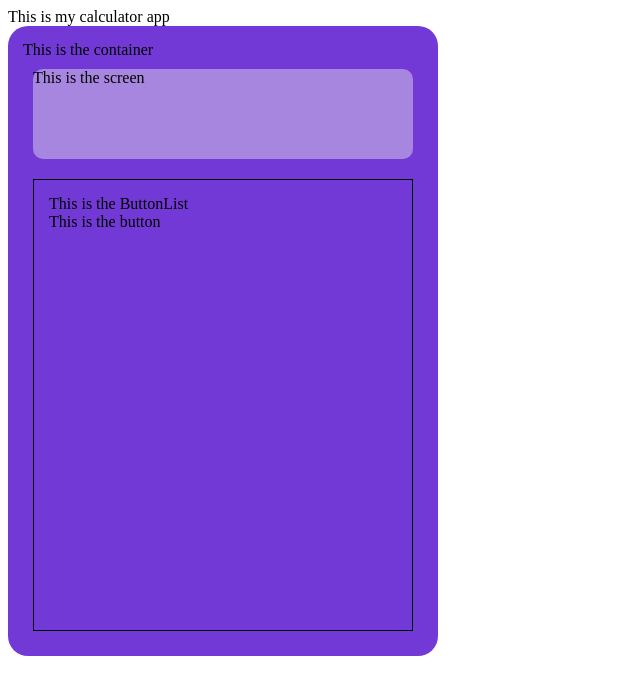
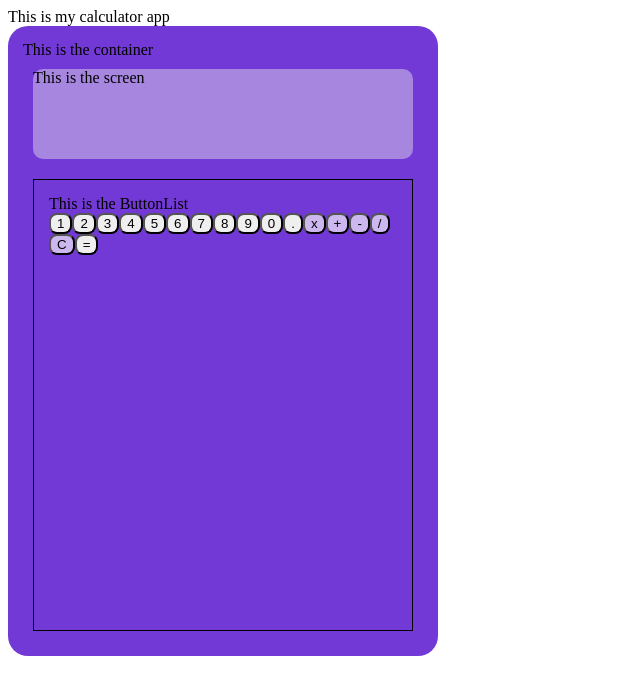
Before and after one commit to kel-si/calculator, a React (Create React App) app: page / in a window 1280 px wide. Shown: the top 694 px of the page, without its empty margins (0-640 px from the left). Built offline with nearby package versions, Linux system fonts and the light colour scheme.

Commit message:
add buttons

```diff
--- a/src/App.js
+++ b/src/App.js
@@ -2,7 +2,7 @@ import Container from "./components/Container";
 
 export default function App() {
   return (
-    <div>
+    <div className="app">
       This is my calculator app
       <Container />
     </div>
--- a/src/components/Button.jsx
+++ b/src/components/Button.jsx
@@ -1,3 +1,29 @@
 export default function Button() {
-  return <div>This is the button</div>;
+  return (
+    <div>
+      <button
+        onClick={() => {
+          console.log("clicked 1");
+        }}
+      >
+        1
+      </button>
+      <button>2</button>
+      <button>3</button>
+      <button>4</button>
+      <button>5</button>
+      <button>6</button>
+      <button>7</button>
+      <button>8</button>
+      <button>9</button>
+      <button>0</button>
+      <button>.</button>
+      <button className="operator">x</button>
+      <button className="operator">+</button>
+      <button className="operator">-</button>
+      <button className="operator">/</button>
+      <button className="operator">C</button>
+      <button className="equals">=</button>
+    </div>
+  );
 }
--- a/src/styles/index.css
+++ b/src/styles/index.css
@@ -21,3 +21,12 @@
   margin-top: 20px;
   height: 70%;
 }
+
+/* buttons */
+button.operator {
+  background-color: #ccb8ee;
+}
+
+button {
+  border-radius: 8px;
+}
```
